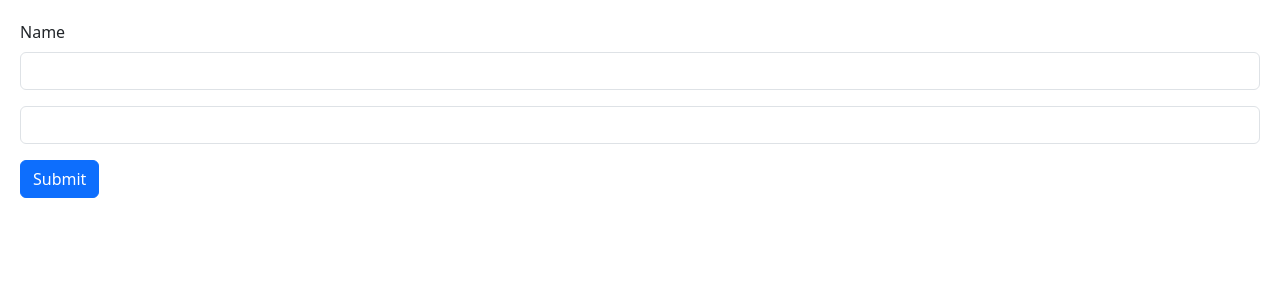
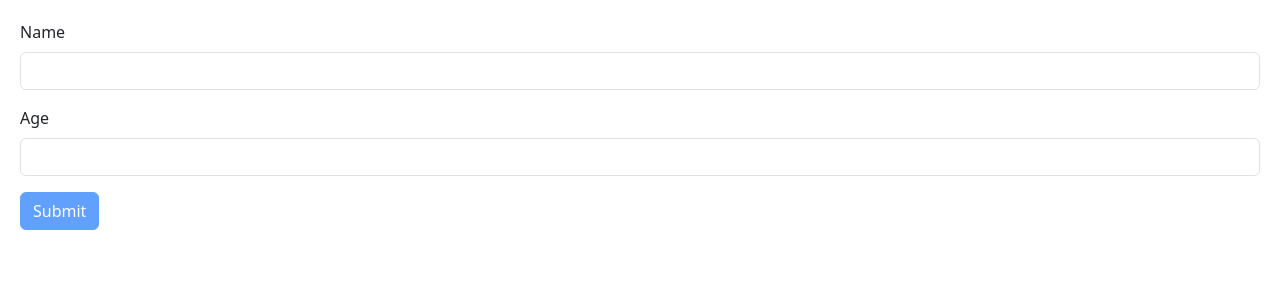
Before and after one commit to rath-samrith-webdev/react-lesson, a React (Vite) app: page / in a window 1280 px wide. Shown: the top 300 px of the page. Built offline with nearby package versions, Linux system fonts and the light colour scheme; the HTML template or start-up script is replaced by a standard one.

Commit message:
form(disable-submit-btn): disable submit button

```diff
--- a/src/components/Form.tsx
+++ b/src/components/Form.tsx
@@ -19,7 +19,7 @@ const Form = () => {
   const {
     register,
     handleSubmit,
-    formState: { errors },
+    formState: { errors, isValid },
   } = useForm<FormData>({ resolver: zodResolver(schema) });
   const onSubmit = (data: FieldValues) => {
     console.log(data);
@@ -42,8 +42,11 @@ const Form = () => {
         )}
       </div>
         <div className="mb-3">
+            <label htmlFor="name" className="form-label">
+                Age
+            </label>
             <input
-          {...register("age", { valueAsNumber: true })}
+                {...register("age", {valueAsNumber: true})}
                 id="age"
                 type="number"
                 className="form-control"
@@ -52,7 +55,7 @@ const Form = () => {
                 <small className={"text-danger"}>{errors.age.message}</small>
             )}
         </div>
-      <button type="submit" className="btn btn-primary">
+        <button disabled={!isValid} type="submit" className="btn btn-primary">
         Submit
       </button>
     </form>
```
Lines whose indentation alone changed are shown as unchanged.
